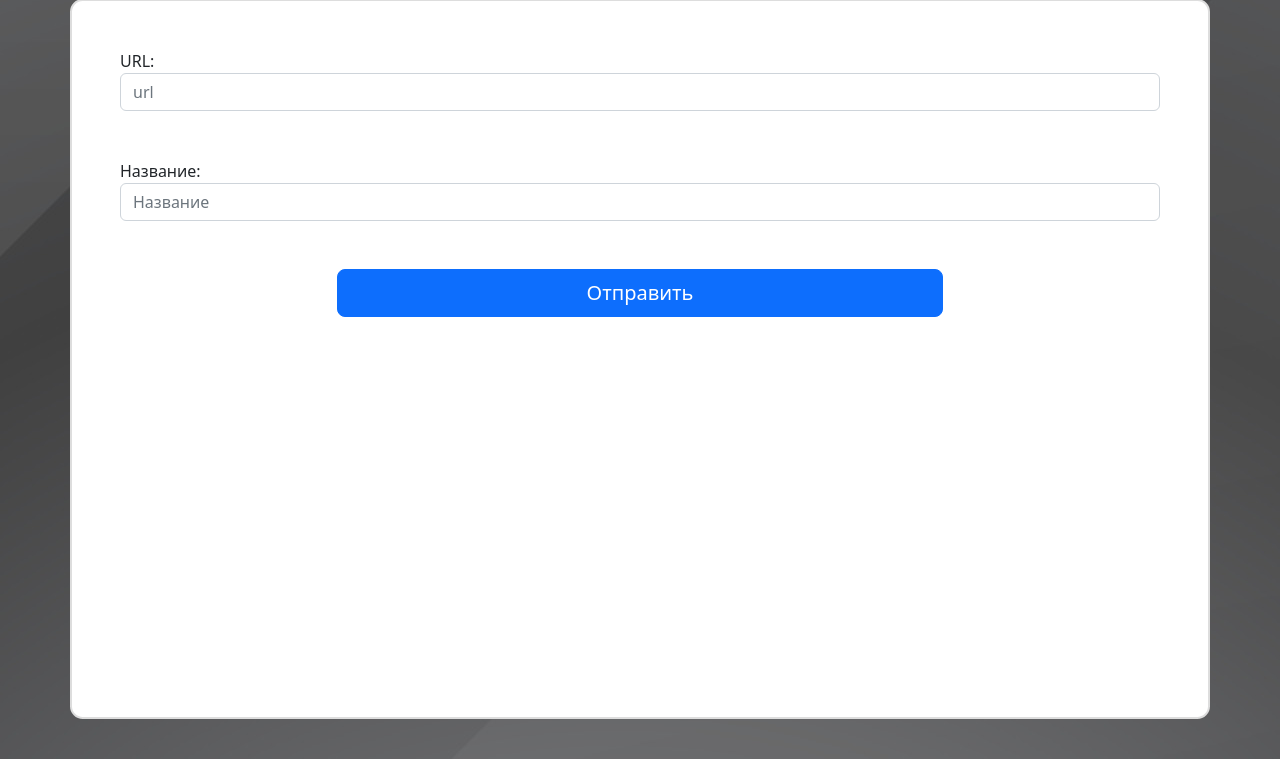
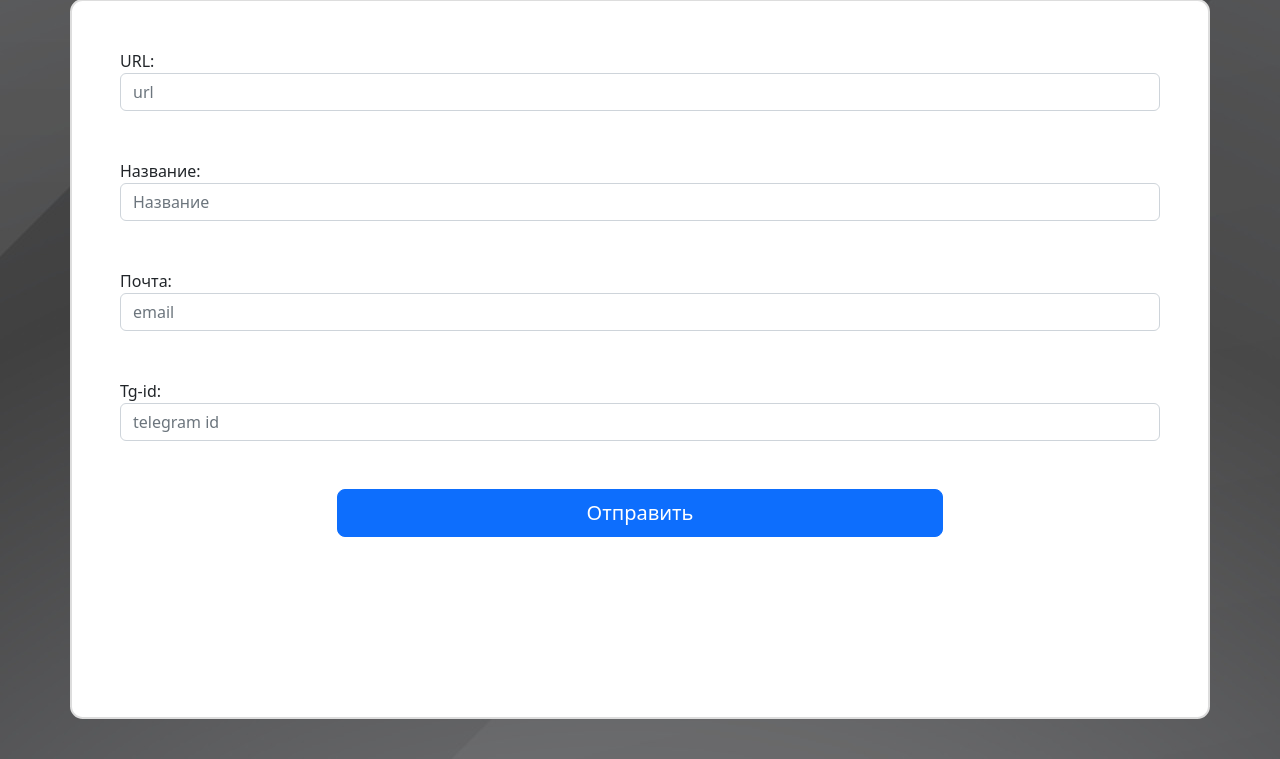
Before and after one commit to Shadow318193/Detector, a Flask app: page /add_a_website in a window 1280 px wide. Shown: the part 121-880 px from the top of the page. Run offline with Flask 3, Linux system fonts and the light colour scheme; a user stored in the database is signed in.

Commit message:
I am dno

```diff
--- a/templates/add.html
+++ b/templates/add.html
@@ -5,12 +5,25 @@
             <label for="url">URL:</label>
             <input class="form-control" id="url" name="url" placeholder="url">
         </div>
+
         <div class="form-group mb-5">
             <label for="name">Название:</label>
             <input class="form-control" id="name" name="name"
                    placeholder="Название">
+        </div>
 
+        <div class="form-group mb-5">
+            <label for="name">Почта:</label>
+            <input class="form-control" id="email" name="email"
+                   placeholder="email">
         </div>
+
+        <div class="form-group mb-5">
+            <label for="name">Tg-id:</label>
+            <input class="form-control" id="tg_id" name="tg_id"
+                   placeholder="telegram id">
+        </div>
+
         <div class="d-grid gap-4 col-7 mx-auto">
             <button type="submit" class="btn btn-primary btn-lg">Отправить</button>
         </div>
```
